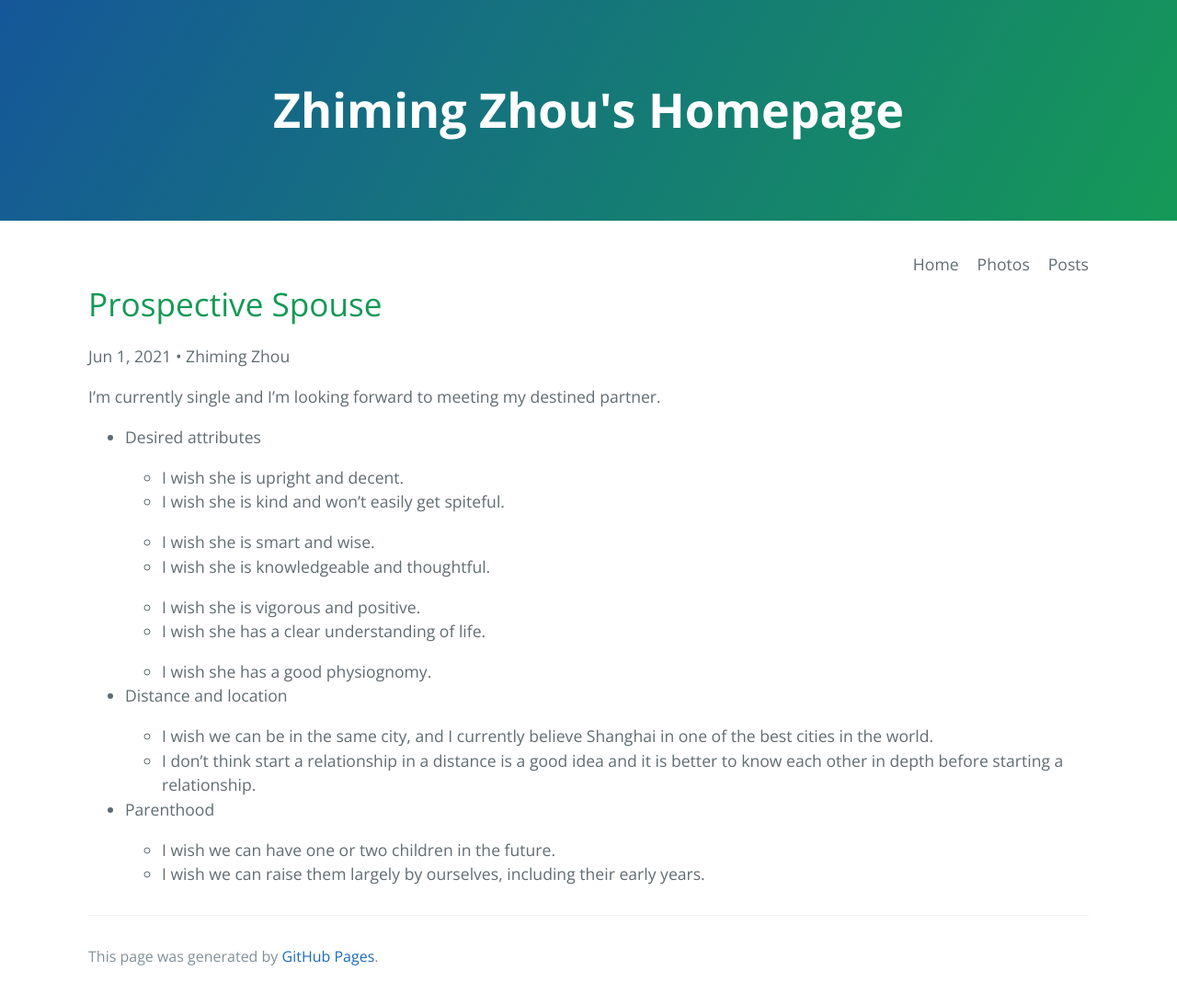
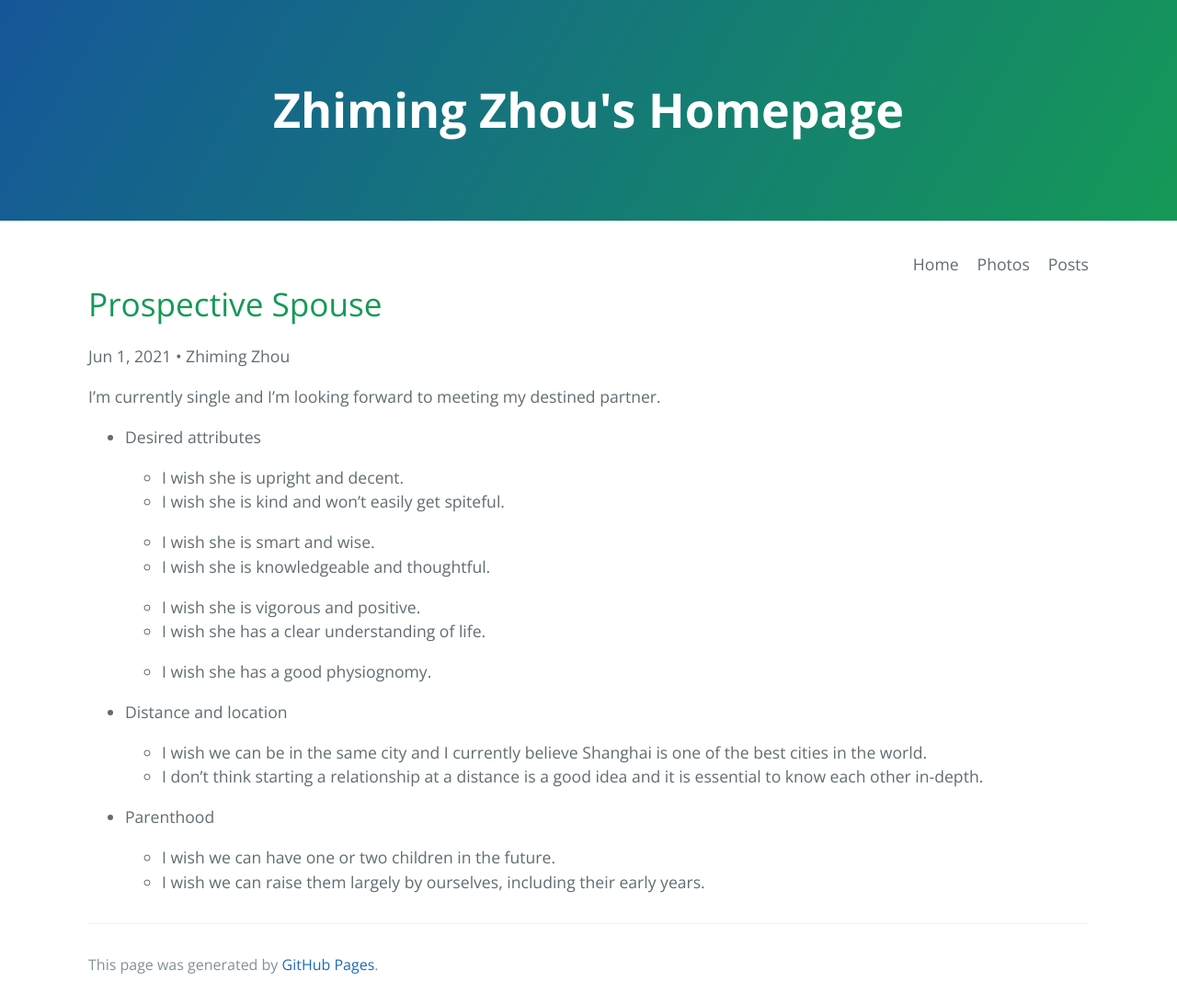
Before and after one commit to ZhimingZhou/zhimingzhou.github.io, a Jekyll site: the page built from _posts/2021-10-11-Prospective-Spouse.md, in a window 1280 px wide. Shown: the whole page at 92% size. Built offline with Jekyll 4.4.1, drawn with Linux system fonts in a browser that asks for light colours; comment, search, counter and statistics services are not loaded.

Commit message:
Update 2021-10-11-Prospective-Spouse.md

```diff
--- a/_posts/2021-10-11-Prospective-Spouse.md
+++ b/_posts/2021-10-11-Prospective-Spouse.md
@@ -22,11 +22,13 @@ I'm currently single and I'm looking forward to meeting my destined partner.
 
   - I wish she has a good physiognomy.
 
+<!--  -->
 - Distance and location
 
-  - I wish we can be in the same city, and I currently believe Shanghai in one of the best cities in the world.
-  - I don't think start a relationship in a distance is a good idea and it is better to know each other in depth before starting a relationship.
+  - I wish we can be in the same city and I currently believe Shanghai is one of the best cities in the world.
+  - I don't think starting a relationship at a distance is a good idea and it is essential to know each other in-depth.
 
+<!--  -->
 - Parenthood
 
   - I wish we can have one or two children in the future.
```
